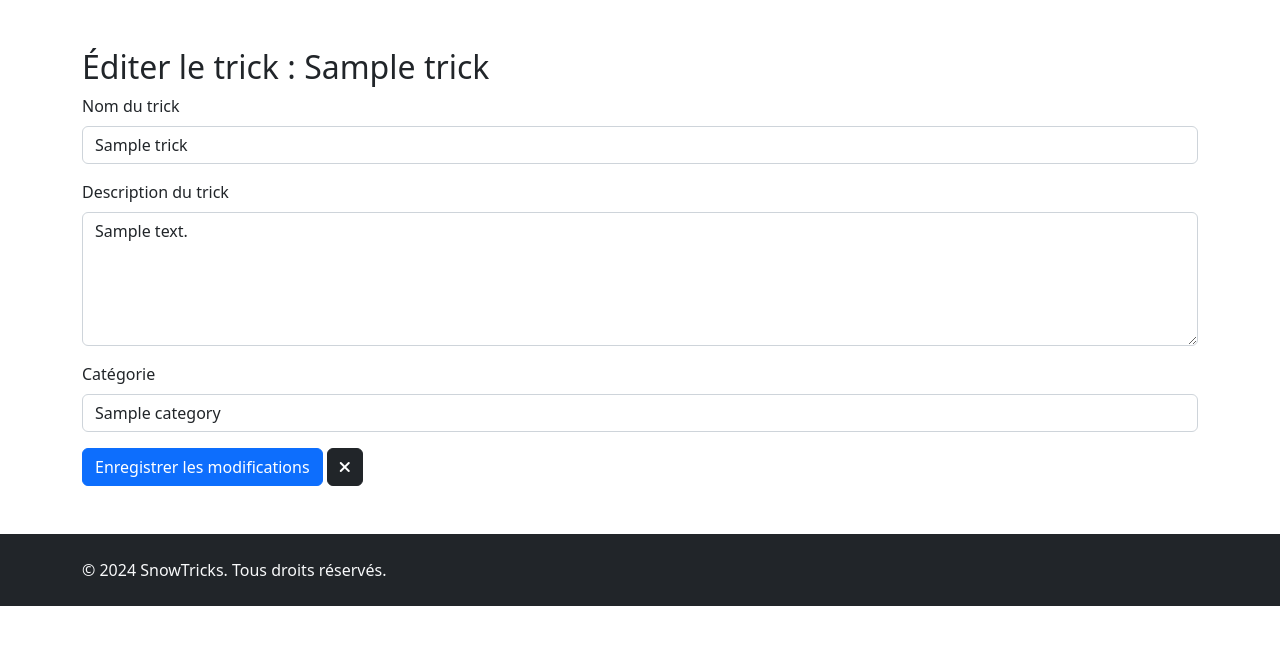
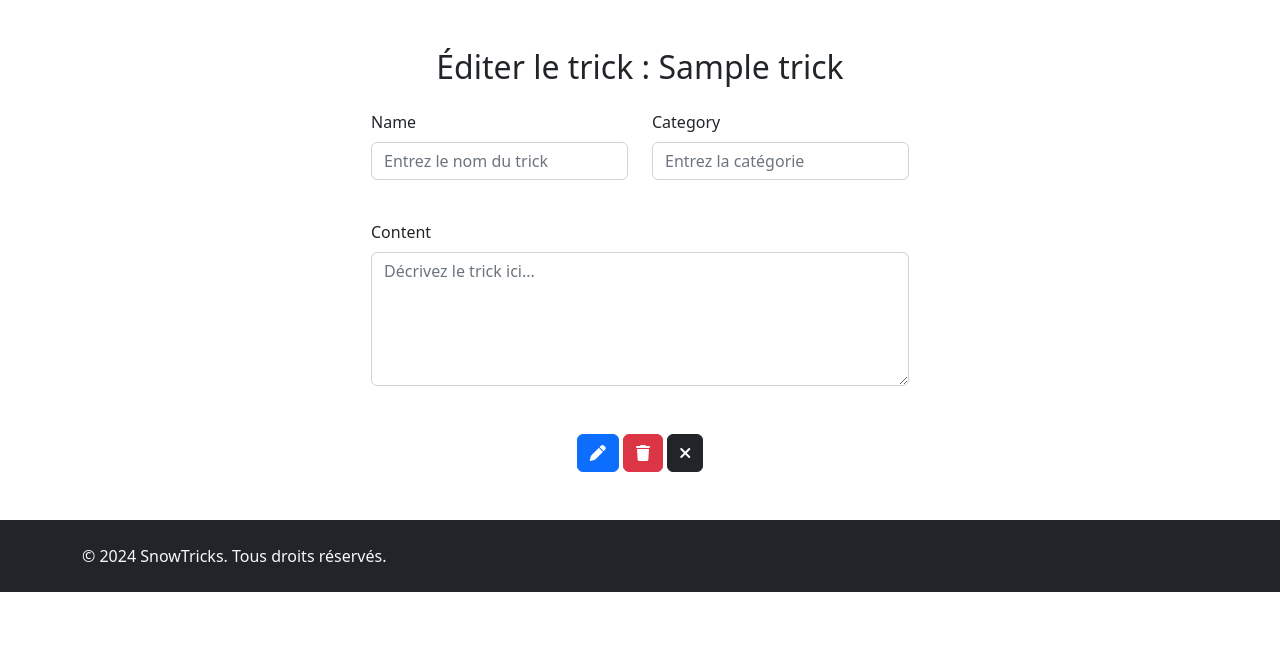
Before and after one commit to TolMen/OCP6_SnowTrick, a Symfony app: template templates/trick/edit.html.twig in a window 1280 px wide. Shown: the part 56-701 px from the top of the page. Run offline with Twig, Linux system fonts and the light colour scheme; the template is opened without the code that fills it: most values are stand-ins (such as "Sample title", 1, 10 or a date in 2020); form fields are guessed from the names that the template uses; some libraries are stand-ins or nearby versions.

Commit message:
Updated trick editing style and functionality

```diff
--- a/templates/home/index.html.twig
+++ b/templates/home/index.html.twig
@@ -125,11 +125,11 @@
                             Êtes-vous sûr de vouloir supprimer le trick <strong>{{ trick.name }}</strong> ?
                         </div>
                         <div class="modal-footer">
-                            <button type="button" class="btn btn-secondary" data-bs-dismiss="modal">Annuler</button>
                             <form action="{{ path('trick_delete', {id: trick.id}) }}" method="post">
                                 <input type="hidden" name="_token" value="{{ csrf_token('delete' ~ trick.id) }}">
                                 <button type="submit" class="btn btn-danger">Supprimer</button>
                             </form>
+                            <button type="button" class="btn btn-secondary" data-bs-dismiss="modal">Annuler</button>
                         </div>
                     </div>
                 </div>
@@ -140,7 +140,7 @@
     <!-- Ajout des boutons "Voir Plus" et "Créer un Trick" ici -->
     <div class="mt-4">
         {% if tricks|length > 8 %}
-            <button id="show-more-btn" class="btn btn-primary">Voir plus</button>
+            <button id="show-more-btn" class="btn btn-primary"><i class="fa-solid fa-eye"></i> Tricks</button>
         {% endif %}
         {% if is_granted('ROLE_USER') %}
             <a href="{{ path('trick_new') }}" class="btn btn-success ms-2">
--- a/templates/trick/edit.html.twig
+++ b/templates/trick/edit.html.twig
@@ -3,29 +3,70 @@
 {% block title %}Édition du trick{% endblock %}
 
 {% block body %}
-<div class="container mt-5">
-    <h2>Éditer le trick : {{ trick.name }}</h2>
+<div class="container mt-5 d-flex justify-content-center align-items-center flex-column" style="height: auto;">
+    <h2 class="mb-4 text-center">Éditer le trick : {{ trick.name }}</h2>
 
-    <form action="{{ path('trick_update', {id: trick.id}) }}" method="post">
-        <div class="mb-3">
-            <label for="name" class="form-label">Nom du trick</label>
-            <input type="text" class="form-control" id="name" name="name" value="{{ trick.name }}">
-        </div>
-        <div class="mb-3">
-            <label for="content" class="form-label">Description du trick</label>
-            <textarea class="form-control" id="content" name="content" rows="5">{{ trick.content }}</textarea>
-        </div>
-        <div class="mb-3">
-            <label for="category" class="form-label">Catégorie</label>
-            <input type="text" class="form-control" id="category" name="category" value="{{ trick.category }}">
+    {{ form_start(form, {'attr': {'class': 'needs-validation', 'novalidate': 'novalidate'}}) }}
+
+    <div class="row mb-4">
+        <div class="col-md-6">
+            <div class="mb-3">
+                {{ form_label(form.name) }}
+                {{ form_widget(form.name, {'attr': {'class': 'form-control', 'placeholder': 'Entrez le nom du trick'}}) }}
+                {{ form_errors(form.name) }}
+            </div>
         </div>
 
-        <button type="submit" class="btn btn-primary">Enregistrer les modifications</button>
+        <div class="col-md-6">
+            <div class="mb-3">
+                {{ form_label(form.category) }}
+                {{ form_widget(form.category, {'attr': {'class': 'form-control', 'placeholder': 'Entrez la catégorie'}}) }}
+                {{ form_errors(form.category) }}
+            </div>
+        </div>
+    </div>
 
-        <a href="{{ path('app_home') }}" class="btn btn-dark">
+    <div class="mb-3">
+        {{ form_label(form.content) }}
+        {{ form_widget(form.content, {'attr': {'class': 'form-control', 'placeholder': 'Décrivez le trick ici...', 'rows': 5}}) }}
+        {{ form_errors(form.content) }}
+    </div>
+
+    <div class="text-center mt-5">
+        <button type="submit" class="btn btn-primary" title="Update"><i class="fa-solid fa-pen"></i></button>
+
+        <!-- Bouton de suppression -->
+        <button type="button" class="btn btn-danger" data-bs-toggle="modal" data-bs-target="#deleteModal" title="Supprimer">
+            <i class="fa-solid fa-trash"></i>
+        </button>
+
+        <a href="{{ path('app_home') }}" class="btn btn-dark" title="Annuler">
             <i class="fa-solid fa-xmark"></i>
         </a>
+    </div>
 
-    </form>
+    {{ form_end(form) }}
+
+    <!-- Modal de confirmation de suppression -->
+    <div class="modal fade" id="deleteModal" tabindex="-1" aria-labelledby="deleteModalLabel" aria-hidden="true">
+        <div class="modal-dialog">
+            <div class="modal-content">
+                <div class="modal-header">
+                    <h5 class="modal-title" id="deleteModalLabel">Confirmation de suppression</h5>
+                    <button type="button" class="btn-close" data-bs-dismiss="modal" aria-label="Close"></button>
+                </div>
+                <div class="modal-body">
+                    Êtes-vous sûr de vouloir supprimer le trick <strong>{{ trick.name }}</strong> ?
+                </div>
+                <div class="modal-footer">
+                    <button type="button" class="btn btn-secondary" data-bs-dismiss="modal">Annuler</button>
+                    <form action="{{ path('trick_delete', {id: trick.id}) }}" method="post">
+                        <input type="hidden" name="_token" value="{{ csrf_token('delete' ~ trick.id) }}">
+                        <button type="submit" class="btn btn-danger">Supprimer</button>
+                    </form>
+                </div>
+            </div>
+        </div>
+    </div>
 </div>
 {% endblock %}
--- a/templates/trick/new.html.twig
+++ b/templates/trick/new.html.twig
@@ -33,6 +33,7 @@
                 {{ form_widget(form.name, {'attr': {'class': 'form-control', 'placeholder': 'Entrez le nom du trick'}}) }}
                 {{ form_errors(form.name) }}
                 {{ form_errors(form) }} {#  Affiche si le nom du trick existe deja #}
+
             </div>
         </div>
 
@@ -52,8 +53,8 @@
     </div>
 
     <div class="text-center mt-5">
-        <button type="submit" class="btn btn-primary">Ajouter le trick</button>
-        <a href="{{ path('app_home') }}" class="btn btn-dark">
+        <button type="submit" class="btn btn-primary" title="Ajouter"><i class="fa-solid fa-pen"></i></button>
+        <a href="{{ path('app_home') }}" class="btn btn-dark" title="Annuler">
             <i class="fa-solid fa-xmark"></i>
         </a>
     </div>
```
Also changed, not shown: src/Controller/TrickController.php (+28 -1 lines), src/Form/TrickEditType.php (added, +47 -0 lines).
